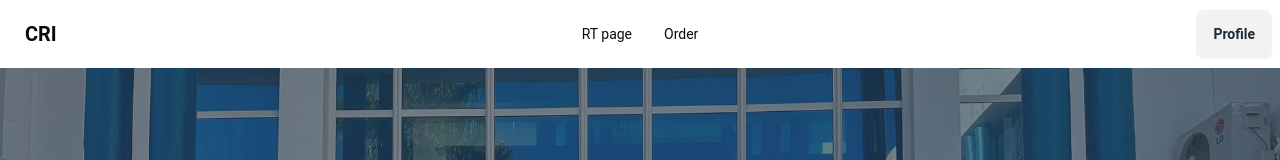
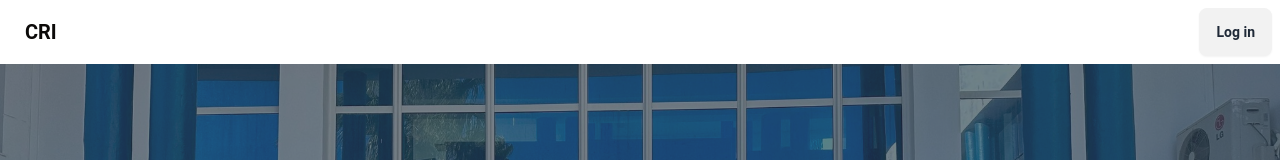
Before and after one commit to bouajilaProg/CRI-website, a React (Vite) app in the folder frontend/: page / in a window 1280 px wide. Shown: the top 160 px of the page. Built offline with nearby package versions, Linux system fonts and the light colour scheme.

Commit message:
added links to navMenu

```diff
--- a/frontend/src/App.tsx
+++ b/frontend/src/App.tsx
@@ -2,23 +2,37 @@ import './App.css'
 import Footer from './components/commun/Footer'
 import MainNav from './components/commun/MainNav'
 
-//pages
+// Pages
 import Home from './Pages/Home'
 import LoginPage from './Pages/LoginPage'
 import ProductPage from './Pages/ProductPage'
 import Profile from './Pages/Profile'
 import RTMain from './Pages/RTMain'
 import Cart from './Pages/Cart'
+import ErrorPage from './Pages/ErrorPage'
 
 import {
   createBrowserRouter,
   RouterProvider,
+  Outlet,
 } from "react-router-dom";
-import ErrorPage from './Pages/ErrorPage'
 
-
+const Layout = () => {
+  return (
+    <div className='flex justify-between flex-col min-h-screen'>
+      <MainNav />
+      <Outlet />
+      <Footer />
+    </div>
+  );
+};
 
 const router = createBrowserRouter([
+  {
+    path: "/",
+    element: <Layout />,
+    errorElement: <ErrorPage />,
+    children: [
       {
         path: "/",
         element: <Home />,
@@ -40,30 +54,21 @@ const router = createBrowserRouter([
         element: <Profile />,
       },
       {
-    path: "/cart",
+        path: "/order",
         element: <Cart />
+      }
+    ]
   },
   {
     path: "*",
     element: <ErrorPage />,
   }
-
-
-])
-
+]);
 
 function App() {
-
   return (
-    <div className='flex justify-between flex-col min-h-screen'>
-      <MainNav />
-
     <RouterProvider router={router} />
-      <br />
-      <Footer />
-
-    </div>
-  )
+  );
 }
 
-export default App
+export default App;
--- a/frontend/src/Pages/ErrorPage.tsx
+++ b/frontend/src/Pages/ErrorPage.tsx
@@ -2,7 +2,7 @@ import { Link } from "react-router-dom"
 
 function ErrorPage() {
   return (
-    <div>
+    <div className="flex flex-col justify-center h-screen">
       <h1 className="text-4xl lg:text-8xl text-center">Page Not Found</h1>
       <p className="text-center text-2xl mt-4 mx-3">Sorry, the page you are looking for does not exist</p>
       <div className="flex justify-center mt-8">
--- a/frontend/src/components/commun/MainNav.tsx
+++ b/frontend/src/components/commun/MainNav.tsx
@@ -1,8 +1,9 @@
 import { useState } from "react"
+import { Link } from "react-router-dom"
 
 function MainNav() {
 
-  const [authed, setAuthed] = useState<number>(1)
+  const [authed, setAuthed] = useState<number>(0)
 
   //TODO: update the buttons based on the user's authentication status
   return (
@@ -26,20 +27,21 @@ function MainNav() {
           <ul
             tabIndex={0}
             className="menu menu-sm dropdown-content bg-white  z-[1]  w-52 p-2 shadow">
-            <li><a href="#">RT page</a></li>
-            <li><a href="#order">Order</a></li>
-            <li><a href="contact">Contact (comming soon)</a></li>
+            <li><Link to="RT">RT page</Link></li>
+            <li><Link to="Order">Order</Link></li>
+            <li><Link to="puthy">Contact (coming soon)</Link></li>
           </ul>
         </div>
-        <a className="btn btn-ghost text-xl">CRI</a>
+        <Link to="/" className="btn btn-ghost text-xl">CRI</Link>
       </div>
 
       {
         (authed == 1) ?
           <div className="navbar-center hidden lg:flex">
             <ul className="menu menu-horizontal px-1">
-              <li><a>RT page</a></li>
-              <li><a>Order</a></li>
+              <li><Link to="RT">RT page</Link></li>
+              <li><Link to="Order">Order</Link></li>
+              <li><Link to="puthy">Contact (coming soon)</Link></li>
             </ul>
           </div>
           : ""}
@@ -47,9 +49,9 @@ function MainNav() {
 
       <div className="navbar-end gap-3">
         {(authed == 1) ?
-          <a className="btn">Profile</a>
+          <Link to="Profile" className="btn">Profile</Link>
           :
-          <a className="btn">Log in</a>
+          <Link to="Login" className="btn">Log in</Link>
 
         }
       </div>
```
Lines whose indentation alone changed are shown as unchanged.
